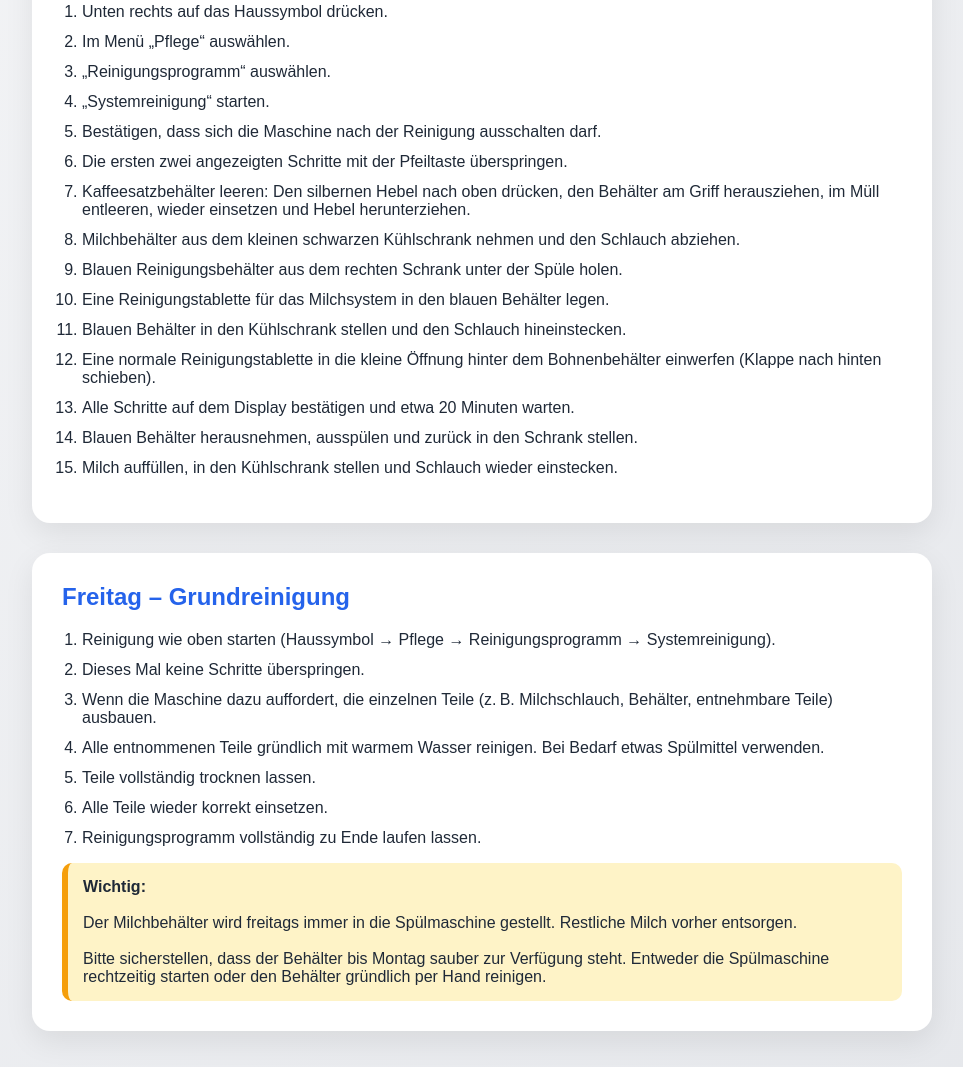
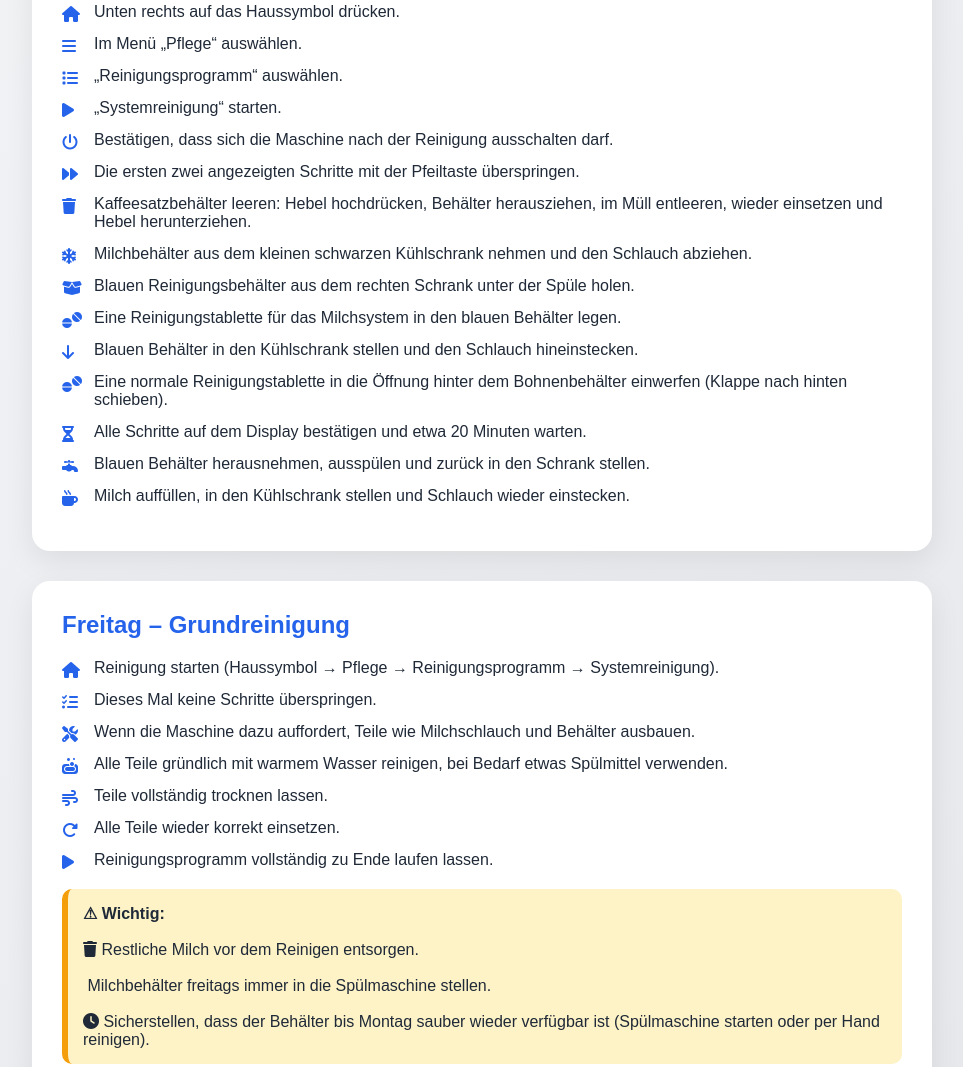
Before and after one commit to ery524/AzubiApp, a website: page Aufgaben wenn Liane nicht da ist/aufgabe1.html in a window 1280 px wide. Shown: the part 234-1301 px from the top of the page, without its empty margins (158-1121 px from the left). Drawn offline with Linux system fonts and the light colour scheme.

Commit message:
Enhance cleaning instructions with icons

```diff
--- a/Aufgaben wenn Liane nicht da ist/aufgabe1.html
+++ b/Aufgaben wenn Liane nicht da ist/aufgabe1.html
@@ -4,6 +4,7 @@
     <meta charset="UTF-8">
     <meta name="viewport" content="width=device-width, initial-scale=1.0">
     <title>Kaffeemaschine – Einfache Anleitung</title>
+    <link href="https://cdnjs.cloudflare.com/ajax/libs/font-awesome/6.5.0/css/all.min.css" rel="stylesheet">
     <style>
         body {
             margin: 0;
@@ -37,11 +38,21 @@
         }
 
         ol {
-            padding-left: 20px;
+            list-style: none;
+            padding-left: 0;
         }
 
         li {
-            margin-bottom: 12px;
+            margin-bottom: 14px;
+            padding-left: 32px;
+            position: relative;
+        }
+
+        li i {
+            position: absolute;
+            left: 0;
+            top: 3px;
+            color: #2563eb;
         }
 
         .important {
@@ -49,6 +60,7 @@
             border-left: 6px solid #f59e0b;
             padding: 15px;
             border-radius: 10px;
+            margin-top: 20px;
         }
     </style>
 </head>
@@ -61,43 +73,41 @@
     <div class="card">
         <h2>Normale Reinigung</h2>
         <ol>
-            <li>Unten rechts auf das Haussymbol drücken.</li>
-            <li>Im Menü „Pflege“ auswählen.</li>
-            <li>„Reinigungsprogramm“ auswählen.</li>
-            <li>„Systemreinigung“ starten.</li>
-            <li>Bestätigen, dass sich die Maschine nach der Reinigung ausschalten darf.</li>
-            <li>Die ersten zwei angezeigten Schritte mit der Pfeiltaste überspringen.</li>
-            <li>Kaffeesatzbehälter leeren: Den silbernen Hebel nach oben drücken, den Behälter am Griff herausziehen, im Müll entleeren, wieder einsetzen und Hebel herunterziehen.</li>
-            <li>Milchbehälter aus dem kleinen schwarzen Kühlschrank nehmen und den Schlauch abziehen.</li>
-            <li>Blauen Reinigungsbehälter aus dem rechten Schrank unter der Spüle holen.</li>
-            <li>Eine Reinigungstablette für das Milchsystem in den blauen Behälter legen.</li>
-            <li>Blauen Behälter in den Kühlschrank stellen und den Schlauch hineinstecken.</li>
-            <li>Eine normale Reinigungstablette in die kleine Öffnung hinter dem Bohnenbehälter einwerfen (Klappe nach hinten schieben).</li>
-            <li>Alle Schritte auf dem Display bestätigen und etwa 20 Minuten warten.</li>
-            <li>Blauen Behälter herausnehmen, ausspülen und zurück in den Schrank stellen.</li>
-            <li>Milch auffüllen, in den Kühlschrank stellen und Schlauch wieder einstecken.</li>
+            <li><i class="fa-solid fa-house"></i>Unten rechts auf das Haussymbol drücken.</li>
+            <li><i class="fa-solid fa-bars"></i>Im Menü „Pflege“ auswählen.</li>
+            <li><i class="fa-solid fa-list"></i>„Reinigungsprogramm“ auswählen.</li>
+            <li><i class="fa-solid fa-play"></i>„Systemreinigung“ starten.</li>
+            <li><i class="fa-solid fa-power-off"></i>Bestätigen, dass sich die Maschine nach der Reinigung ausschalten darf.</li>
+            <li><i class="fa-solid fa-forward"></i>Die ersten zwei angezeigten Schritte mit der Pfeiltaste überspringen.</li>
+            <li><i class="fa-solid fa-trash"></i>Kaffeesatzbehälter leeren: Hebel hochdrücken, Behälter herausziehen, im Müll entleeren, wieder einsetzen und Hebel herunterziehen.</li>
+            <li><i class="fa-solid fa-snowflake"></i>Milchbehälter aus dem kleinen schwarzen Kühlschrank nehmen und den Schlauch abziehen.</li>
+            <li><i class="fa-solid fa-box-open"></i>Blauen Reinigungsbehälter aus dem rechten Schrank unter der Spüle holen.</li>
+            <li><i class="fa-solid fa-tablets"></i>Eine Reinigungstablette für das Milchsystem in den blauen Behälter legen.</li>
+            <li><i class="fa-solid fa-arrow-down"></i>Blauen Behälter in den Kühlschrank stellen und den Schlauch hineinstecken.</li>
+            <li><i class="fa-solid fa-tablets"></i>Eine normale Reinigungstablette in die Öffnung hinter dem Bohnenbehälter einwerfen (Klappe nach hinten schieben).</li>
+            <li><i class="fa-solid fa-hourglass-half"></i>Alle Schritte auf dem Display bestätigen und etwa 20 Minuten warten.</li>
+            <li><i class="fa-solid fa-faucet"></i>Blauen Behälter herausnehmen, ausspülen und zurück in den Schrank stellen.</li>
+            <li><i class="fa-solid fa-mug-hot"></i>Milch auffüllen, in den Kühlschrank stellen und Schlauch wieder einstecken.</li>
         </ol>
     </div>
 
     <div class="card">
         <h2>Freitag – Grundreinigung</h2>
         <ol>
-            <li>Reinigung wie oben starten (Haussymbol → Pflege → Reinigungsprogramm → Systemreinigung).</li>
-            <li>Dieses Mal keine Schritte überspringen.</li>
-            <li>Wenn die Maschine dazu auffordert, die einzelnen Teile (z. B. Milchschlauch, Behälter, entnehmbare Teile) ausbauen.</li>
-            <li>Alle entnommenen Teile gründlich mit warmem Wasser reinigen. Bei Bedarf etwas Spülmittel verwenden.</li>
-            <li>Teile vollständig trocknen lassen.</li>
-            <li>Alle Teile wieder korrekt einsetzen.</li>
-            <li>Reinigungsprogramm vollständig zu Ende laufen lassen.</li>
+            <li><i class="fa-solid fa-house"></i>Reinigung starten (Haussymbol → Pflege → Reinigungsprogramm → Systemreinigung).</li>
+            <li><i class="fa-solid fa-list-check"></i>Dieses Mal keine Schritte überspringen.</li>
+            <li><i class="fa-solid fa-screwdriver-wrench"></i>Wenn die Maschine dazu auffordert, Teile wie Milchschlauch und Behälter ausbauen.</li>
+            <li><i class="fa-solid fa-soap"></i>Alle Teile gründlich mit warmem Wasser reinigen, bei Bedarf etwas Spülmittel verwenden.</li>
+            <li><i class="fa-solid fa-wind"></i>Teile vollständig trocknen lassen.</li>
+            <li><i class="fa-solid fa-rotate-right"></i>Alle Teile wieder korrekt einsetzen.</li>
+            <li><i class="fa-solid fa-play"></i>Reinigungsprogramm vollständig zu Ende laufen lassen.</li>
         </ol>
 
         <div class="important">
-            <strong>Wichtig:</strong><br><br>
-            Der Milchbehälter wird freitags immer in die Spülmaschine gestellt.
-            Restliche Milch vorher entsorgen.
-            <br><br>
-            Bitte sicherstellen, dass der Behälter bis Montag sauber zur Verfügung steht.
-            Entweder die Spülmaschine rechtzeitig starten oder den Behälter gründlich per Hand reinigen.
+            <strong>⚠ Wichtig:</strong><br><br>
+            <i class="fa-solid fa-trash"></i> Restliche Milch vor dem Reinigen entsorgen.<br><br>
+            <i class="fa-solid fa-dishwasher"></i> Milchbehälter freitags immer in die Spülmaschine stellen.<br><br>
+            <i class="fa-solid fa-clock"></i> Sicherstellen, dass der Behälter bis Montag sauber wieder verfügbar ist (Spülmaschine starten oder per Hand reinigen).
         </div>
     </div>
 
```
